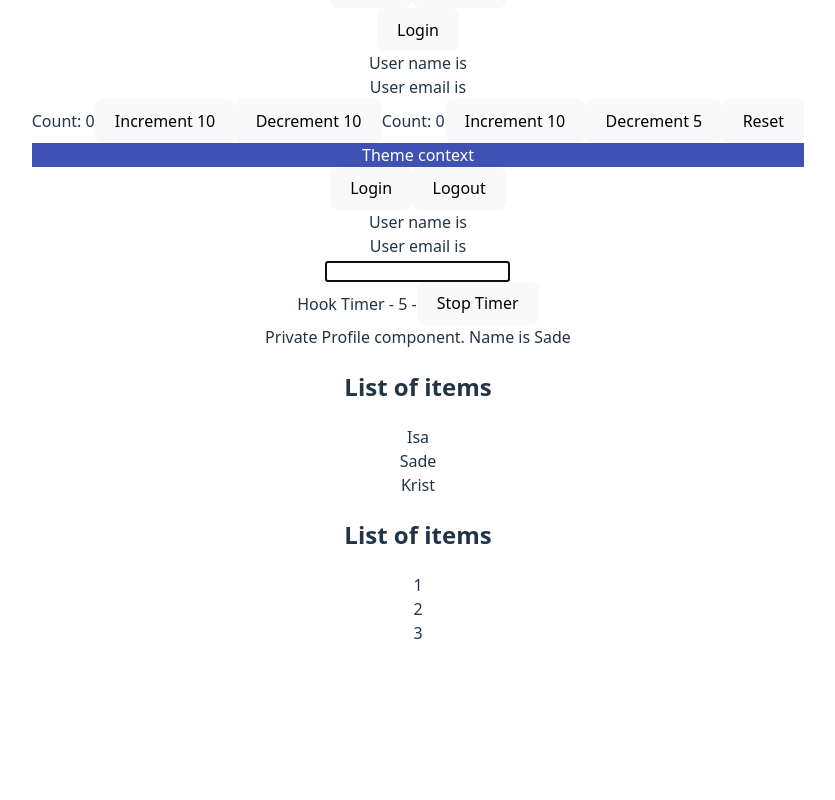
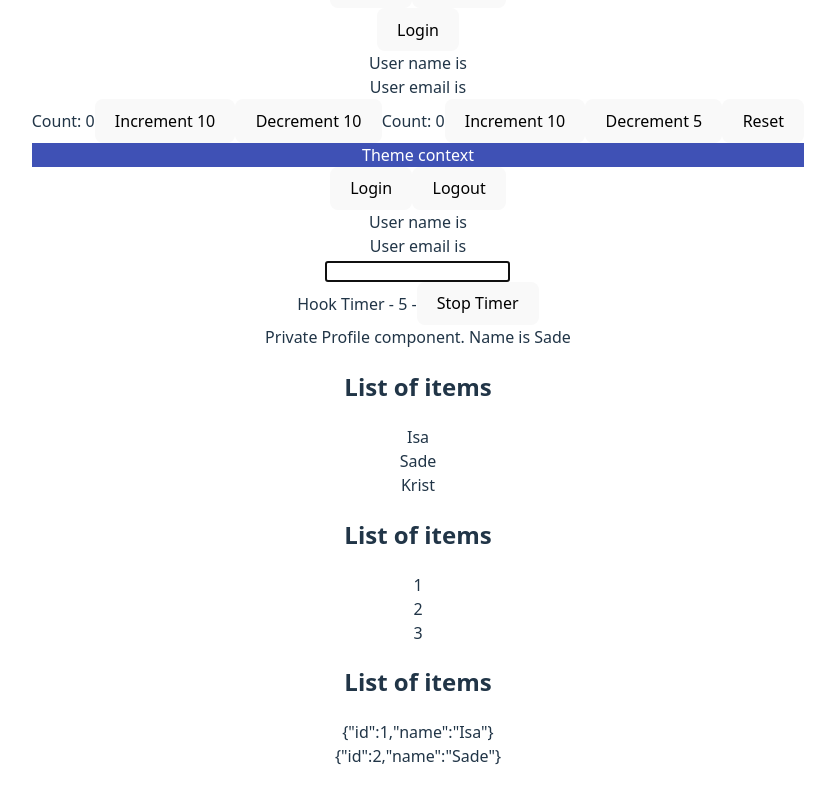
Before and after one commit to reinertisa/react-typescript-crash-course, a React (Vite) app: page / in a window 1280 px wide. Shown: the part 603-1403 px from the top of the page, without its empty margins (222-1057 px from the left). Before the commit the page ends 1280 px from the top, so only its background shows below. Built offline with nearby package versions, Linux system fonts and the light colour scheme.

Commit message:
feat(website): generic props - 2

```diff
--- a/src/App.tsx
+++ b/src/App.tsx
@@ -23,6 +23,7 @@ import MutableRef from "./components/useref/MutableRef.tsx";
 import Private from "./components/auth/Private.tsx";
 import Profile from "./components/auth/Profile.tsx";
 import List1 from "./components/generics/List1.tsx";
+import List2 from "./components/generics/List2.tsx";
 
 
 function App() {
@@ -77,6 +78,13 @@ function App() {
           <Private isLoggedIn={true} component={Profile} />
           <List1 items={['Isa', 'Sade', 'Krist']} onClick={(item) => console.log(item)} />
           <List1 items={[1, 2, 3]} onClick={(item) => console.log(item)} />
+          <List2
+              items={[
+                  {id: 1, name: 'Isa'},
+                  {id: 2, name: 'Sade'},
+              ]}
+              onClick={(item) => console.log(item)}
+          />
       </div>
   )
 }
--- /dev/null
+++ b/src/components/generics/List2.tsx
@@ -0,0 +1,17 @@
+
+type List2Props<T> = {
+    items: T[]
+    onClick: (value: T) => void
+}
+
+export default function List2<T extends {id: number}>({items, onClick}: List2Props<T>) {
+
+    return (
+        <div>
+            <h2>List of items</h2>
+            {items.map((item, index) => (
+                <div key={index} onClick={() => onClick(item)}>{JSON.stringify(item)}</div>
+            ))}
+        </div>
+    )
+}
```
